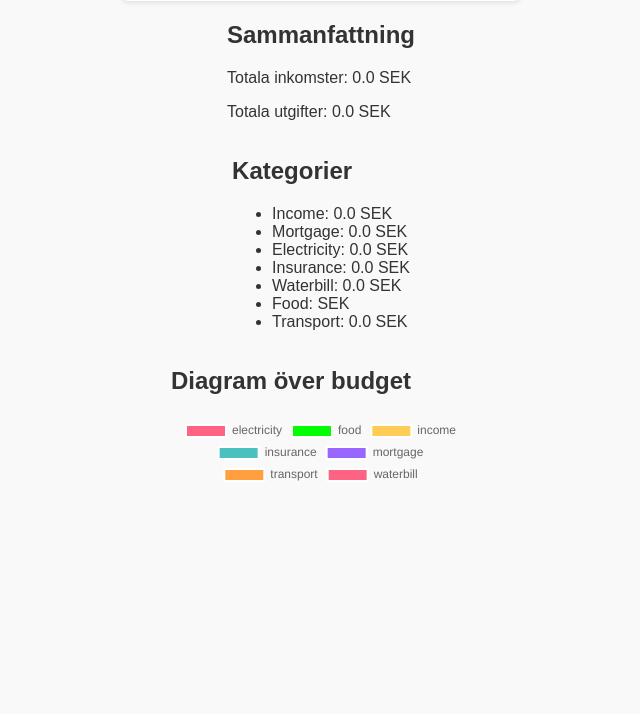
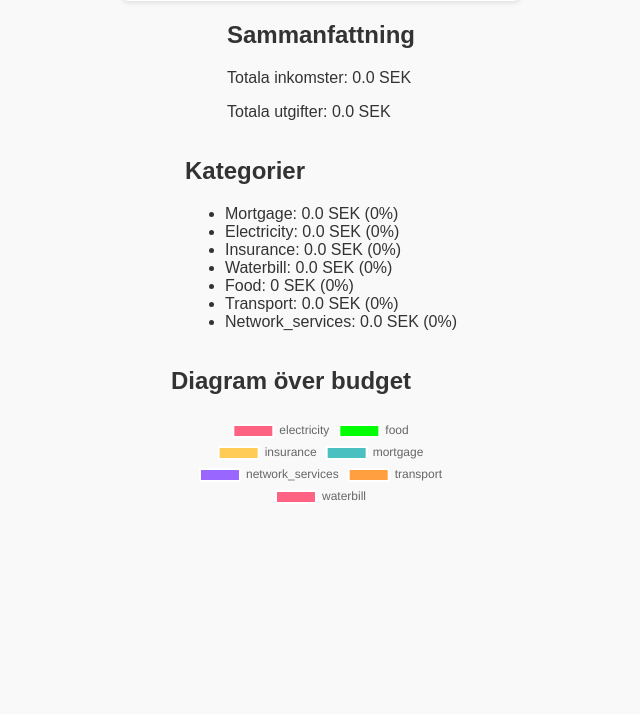
Before and after one commit to daajmen/panelProject, a Flask app: page /budget in a window 1280 px wide. Shown: the part 571-1285 px from the top of the page, without its empty margins (319-959 px from the left). Run offline with Flask 3, Linux system fonts and the light colour scheme; data that the repository does not hold is empty; some libraries are stand-ins or nearby versions.

Commit message:
more fixes

```diff
--- a/app.py
+++ b/app.py
@@ -125,21 +125,44 @@ def budget():
     total_insurance = df[df['label'] == 'insurance']['amount'].sum()
     total_transport = df[df['label'] == 'transport']['amount'].sum()
     total_waterbill = df[df['label'] == 'waterbill']['amount'].sum()
+    total_network_services = df[df['label'] == 'network_services']['amount'].sum()
+
 
     # Strukturera data
     budget_data = {
         'totals': {
             'income': total_income,
-            'expenses': total_mortgage + total_electricity + total_insurance + total_transport + total_waterbill
+            'expenses': total_mortgage + total_electricity + total_insurance + total_transport + total_waterbill + total_network_services
         },
         'categories': {
-            'income': total_income,
-            'mortgage': total_mortgage,
-            'electricity': total_electricity,
-            'insurance': total_insurance,
-            'waterbill': total_waterbill,
-            'food': '',#df[df['label'] == 'food']['amount'].sum(),
-            'transport': total_transport,
+            'mortgage': {
+                'amount': total_mortgage,
+                'percentage': (total_mortgage / total_income) * 100 if total_income else 0
+            },
+            'electricity': {
+                'amount': total_electricity,
+                'percentage': (total_electricity / total_income) * 100 if total_income else 0
+            },
+            'insurance': {
+                'amount': total_insurance,
+                'percentage': (total_insurance / total_income) * 100 if total_income else 0
+            },
+            'waterbill': {
+                'amount': total_waterbill,
+                'percentage': (total_waterbill / total_income) * 100 if total_income else 0
+            },
+            'food': {
+                'amount': df[df['label'] == 'food']['amount'].sum() or 0,
+                'percentage': ((df[df['label'] == 'food']['amount'].sum() or 0) / total_income) * 100 if total_income else 0
+            },
+            'transport': {
+                'amount': total_transport,
+                'percentage': (total_transport / total_income) * 100 if total_income else 0
+            },
+            'network_services': {
+                'amount': total_network_services,
+                'percentage': (total_network_services / total_income) * 100 if total_income else 0
+            }
         }
     }
 
--- a/templates/budget.html
+++ b/templates/budget.html
@@ -24,6 +24,7 @@
             <option value="waterbill">Vattenräkning</option>
             <option value="food">Mat</option>
             <option value="transport">Transport</option>
+            <option value="network_services">Bredband & telefoni</option>
         </select><br>
 
         <label for="person">Person:</label>
@@ -52,8 +53,8 @@
     <div>
         <h2>Kategorier</h2>
         <ul>
-            {% for category, amount in budget_data.categories.items() %}
-                <li>{{ category | capitalize }}: {{ amount }} SEK</li>
+            {% for category, data in budget_data.categories.items() %}
+                <li>{{ category | capitalize }}: {{ data.amount }} SEK ({{ data.percentage | round(1) }}%)</li>
             {% endfor %}
         </ul>
     </div>
@@ -68,14 +69,19 @@
     <script>
         // Data för pie chart från servern
         const budgetData = {
-            labels: Object.keys({{ budget_data.categories | tojson }}),
-            values: Object.values({{ budget_data.categories | tojson }})
+        labels: Object.keys(JSON.parse('{{ budget_data.categories | tojson }}')),
+        values: Object.values(JSON.parse('{{ budget_data.categories | tojson }}'))
         };
 
-        // Skapa pie chart
-        const ctx = document.getElementById('budgetChart').getContext('2d');
+
+
+        // Hämta referens till canvas korrekt
+        const canvas = document.getElementById('budgetChart');
+
+        // Skapa doughnut chart
+        const ctx = canvas.getContext('2d');
         new Chart(ctx, {
-            type: 'pie',
+            type: 'doughnut', // Doughnut chart
             data: {
                 labels: budgetData.labels,
                 datasets: [{
@@ -92,6 +98,7 @@
             },
             options: {
                 responsive: true,
+                maintainAspectRatio: true, // Bevara proportionerna
                 plugins: {
                     legend: {
                         position: 'top',
@@ -99,13 +106,35 @@
                     tooltip: {
                         callbacks: {
                             label: function(context) {
-                                return context.label + ': ' + context.raw + ' SEK';
+                                const totalExpenses = context.chart.data.datasets[0].data.reduce((a, b) => a + b, 0); // Endast utgifter
+                                const percentage = ((context.raw / totalExpenses) * 100).toFixed(1);
+                                return `${context.label}: ${context.raw} SEK (${percentage}%)`;
                             }
                         }
                     }
                 }
-            }
+            },
+            plugins: [{
+                id: 'doughnutLabels',
+                beforeDraw: function(chart) {
+                    const width = chart.width;
+                    const height = chart.height;
+                    const ctx = chart.ctx;
+                    ctx.restore();
+                    const fontSize = (height / 10).toFixed(2); // Anpassa storlek till canvas
+                    ctx.font = `${fontSize}px sans-serif`;
+                    ctx.textBaseline = 'middle';
+
+                    const text = '';
+                    const textX = Math.round((width - ctx.measureText(text).width) / 2);
+                    const textY = height / 2;
+
+                    ctx.fillStyle = '#666';
+                    ctx.fillText(text, textX, textY);
+                    ctx.save();
+                }
+            }]
         });
     </script>
-</body>
+        </body>
 </html>
```
